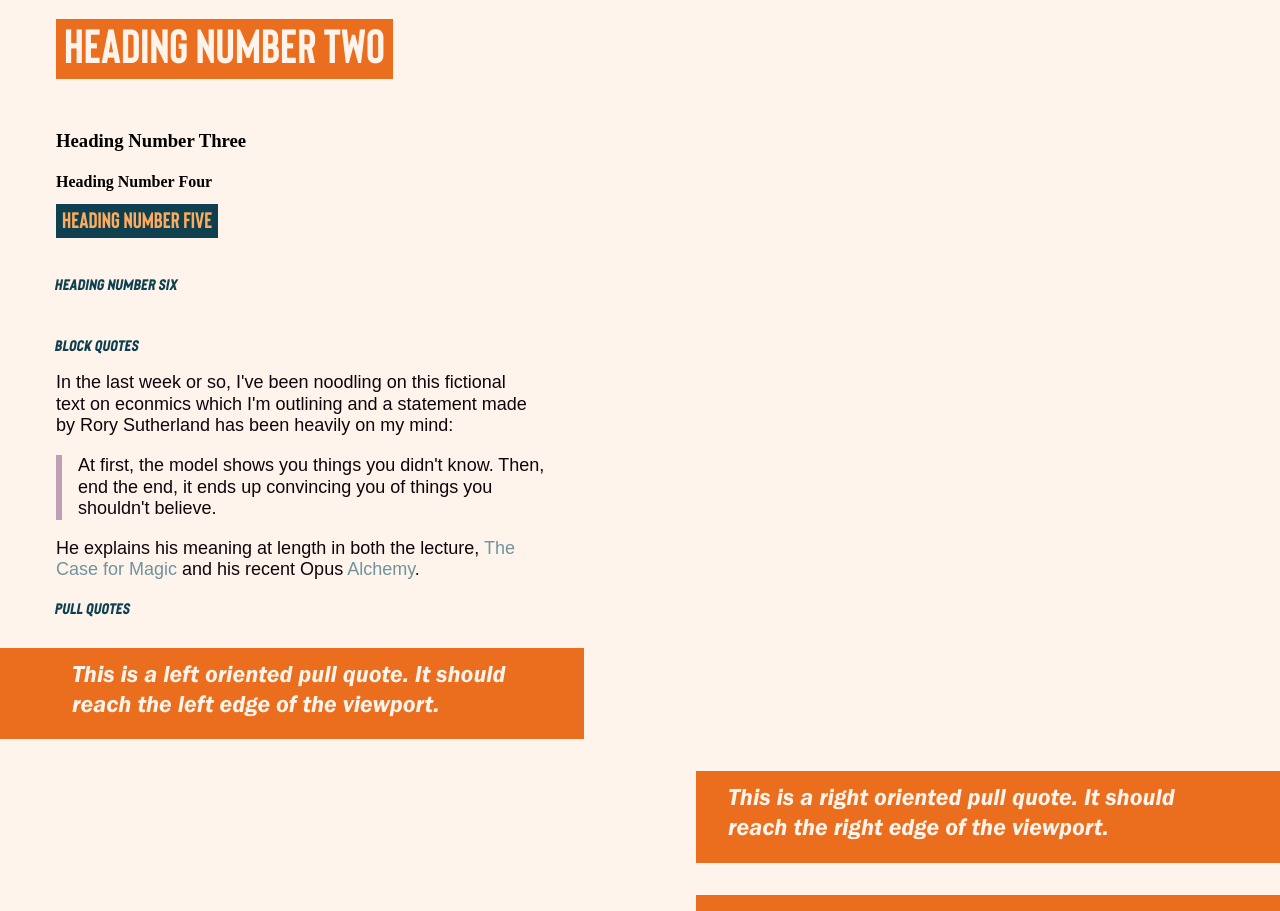
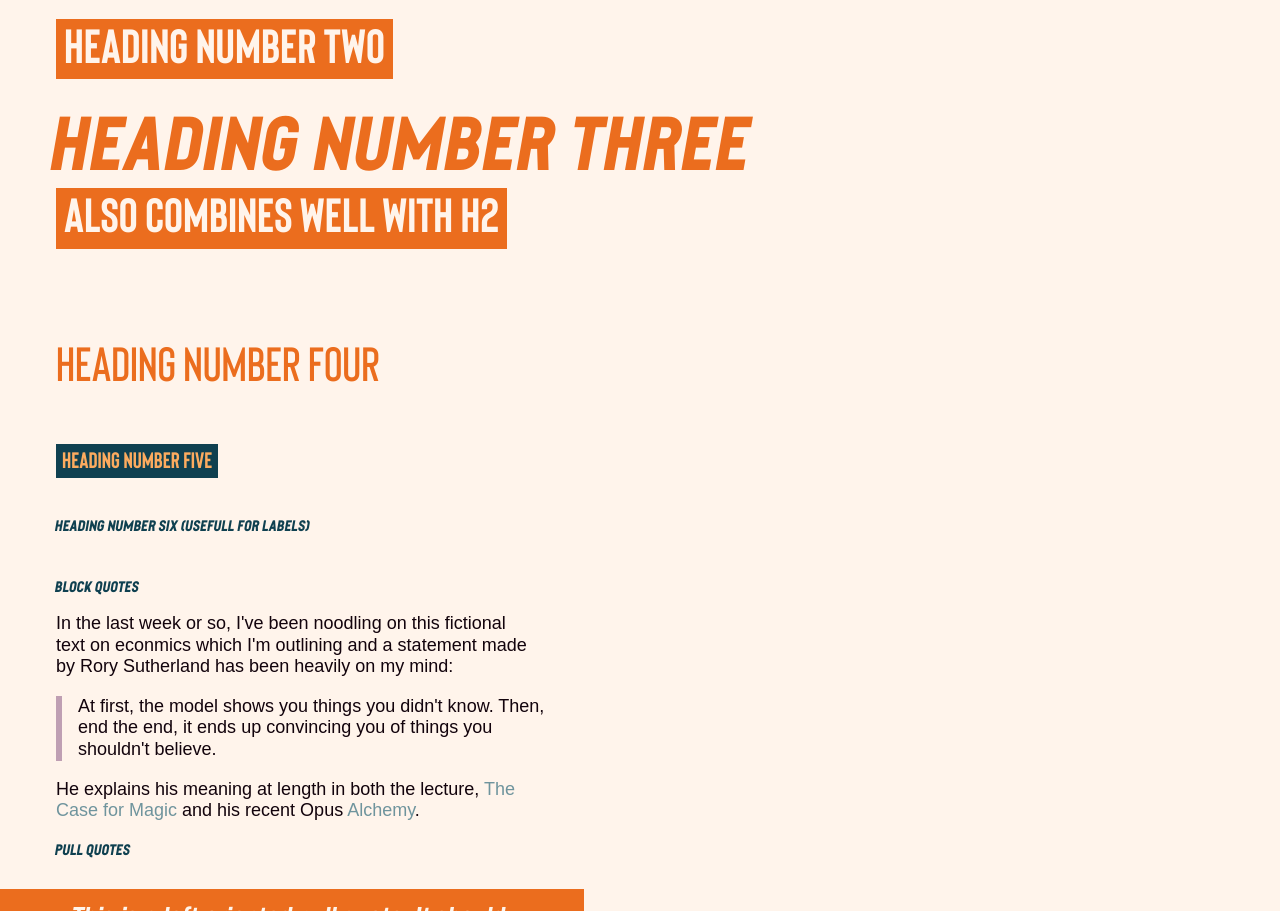
Before and after one commit to Grickl3/bbp-sketchpad, a plain HTML site: page atomic.html in a window 1280 px wide. Shown: the part 1773-2684 px from the top of the page. Drawn offline with Linux system fonts and the light colour scheme; a web font is replaced by a local one.

Commit message:
finished headings

```diff
--- a/atomic.html
+++ b/atomic.html
@@ -110,9 +110,10 @@
 		<h1>Heading Number One</h1>
 		<h2>Heading Number Two</h2>
 		<h3>Heading Number Three</h3>
+		<h2>Also combines well with h2</h2>
 		<h4>Heading Number Four</h4>
 		<h5>Heading Number Five</h5>
-		<h6>Heading Number Six</h6>
+		<h6>Heading Number Six (usefull for labels)</h6>
 	</div><!-- END HEADINGS -->
 
 	<!-- BLOCK QUOTES -->
--- a/styles/type.css
+++ b/styles/type.css
@@ -9,6 +9,11 @@
 		  font-family: 'Bison Bold';
 		  src:  url('../fonts/display/Bison-Bold.woff') format('woff'),
 		  		url('../fonts/display/Bison-Bold.ttf') format('ttf');
+		}
+		@font-face {
+		  font-family: 'Bison Demi';
+		  src:  url('../fonts/display/Bison-DemiBold.woff') format('woff'),
+		  		url('../fonts/display/Bison-DemiBold.ttf') format('ttf');
 		}
 		@font-face {
 		  font-family: 'Buffalo Bold Italic';
@@ -80,6 +85,22 @@
 		line-height: 2.8rem;
 		color: #FFF4EB;
 		background-color: #EB6D1E;
+	}
+
+	h3 {
+		margin: 0 0 1rem 0;
+		position: relative;
+		line-height: 3.8rem;
+		font-family: 'Buffalo Bold Italic';
+		font-size: 6rem;
+		color: #EB6D1E;
+	}
+
+	h4 {
+		font-family: 'Bison Demi', Helvetica, sans-serif;
+		font-size: 3rem;
+		line-height: 2.8rem;
+		color: #EB6D1E;
 	}
 
 	h5 {
```
